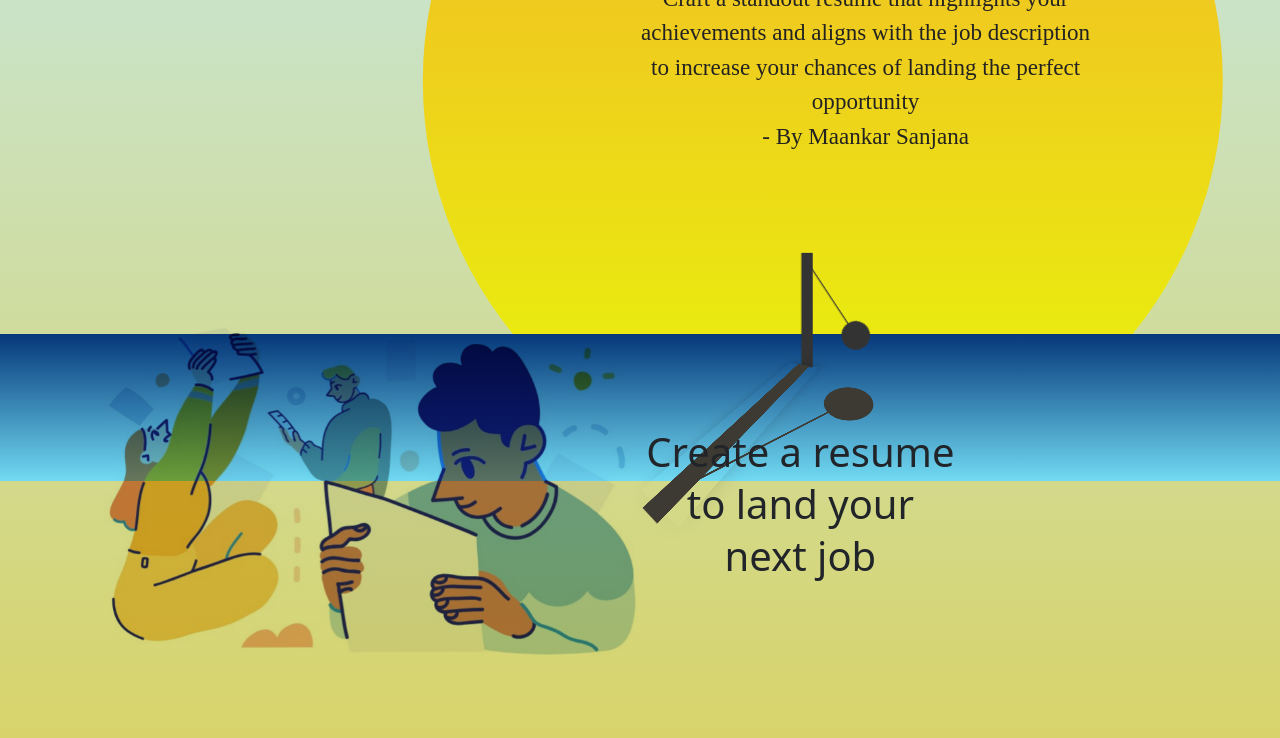
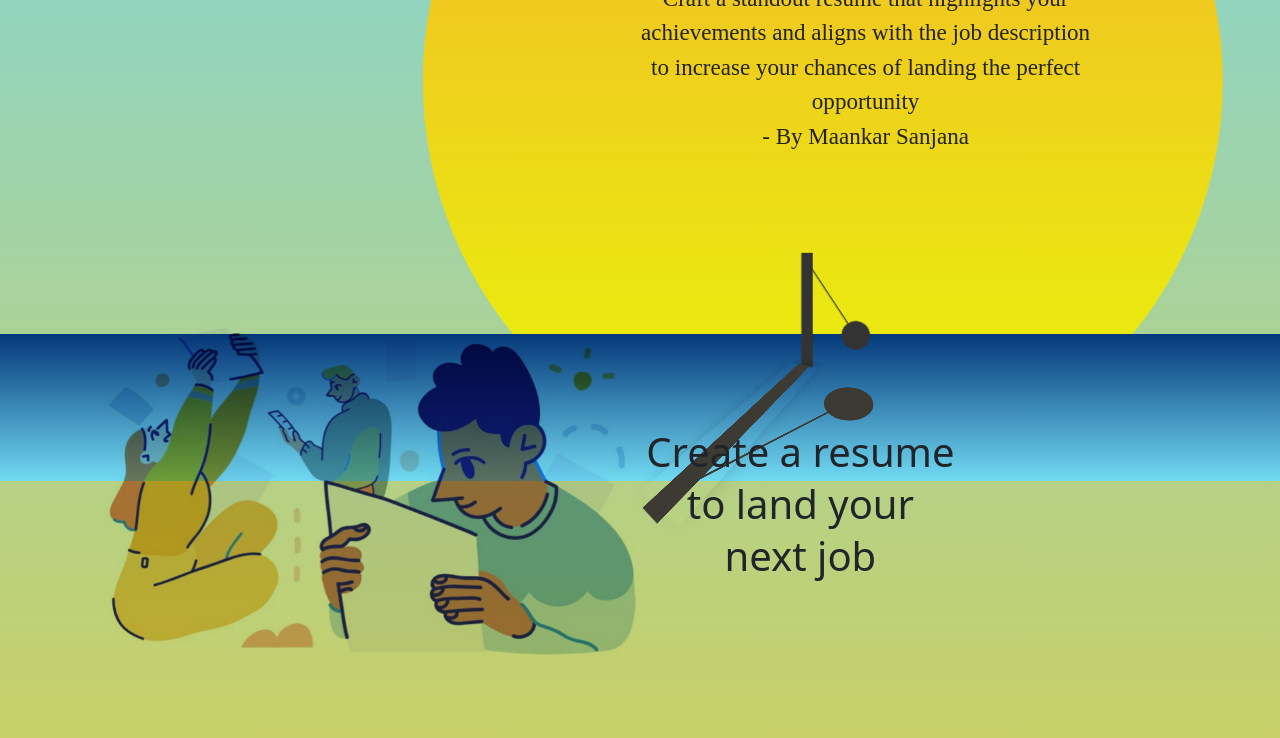
Before and after one commit to sanjanamaankar17/code-alpha-, a plain HTML site: page index.html in a window 1280 px wide. Shown: the part 319-1057 px from the top of the page. Drawn offline with nearby package versions, Linux system fonts and the light colour scheme.

Commit message:
Update style.css

```diff
--- a/style.css
+++ b/style.css
@@ -4,7 +4,7 @@ body {
 
 .col-xs-12 {
     overflow: hidden;
-    background: linear-gradient(to bottom, rgb(196, 234, 240), rgb(221, 206, 71));
+    background: linear-gradient(to bottom, rgb(122, 214, 228), rgb(221, 206, 71));
 
 }
 
```
